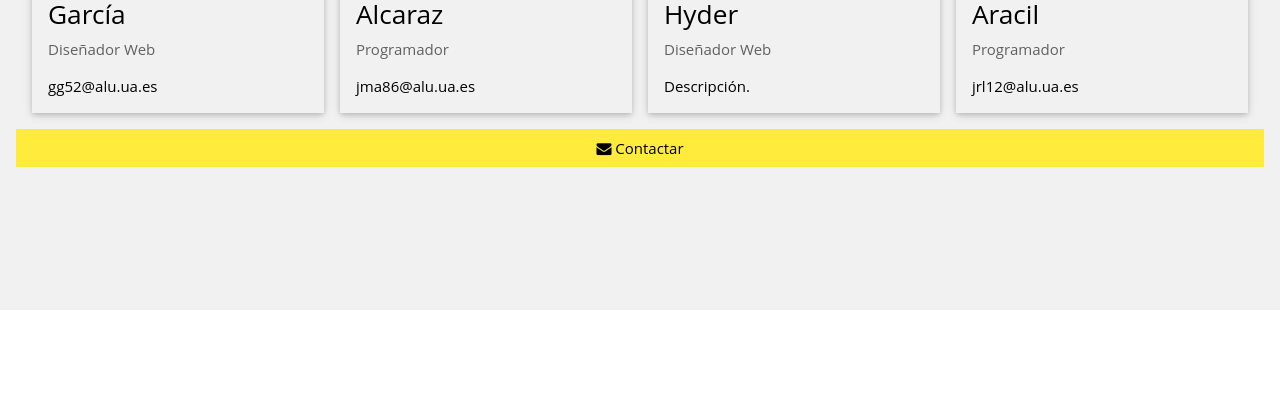
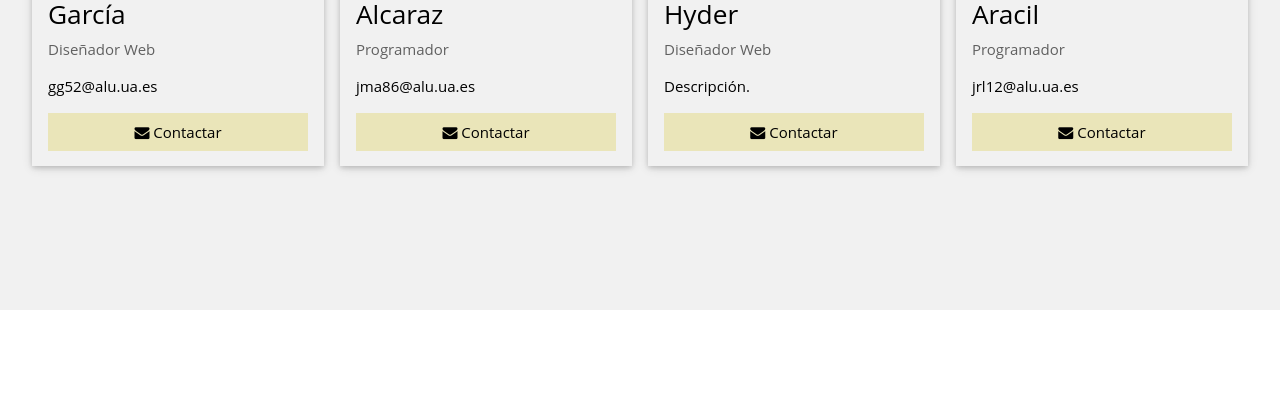
Before and after one commit to ajah1/MAGREvent, a Laravel app: page / in a window 1280 px wide. Shown: the part 2494-2914 px from the top of the page. Run offline with Laravel 8, Linux system fonts and the light colour scheme; data comes from the database, SQL or seed files in the repository; settings files or empty folders that the repository lacks are supplied; parts of the project's set-up code (start-up, migrations or seed data) failed here and were passed over; some libraries are stand-ins or nearby versions.

```diff
--- a/eventos/resources/views/contacto/index.blade.php
+++ b/eventos/resources/views/contacto/index.blade.php
@@ -10,7 +10,7 @@
 				<h3 style="color: #D68910;">Contáctanos!</h3>
 				<hr>
 				<address>
-				<strong>Correo para:</strong> <a href="mailto:#"> Personal Magrevent</a><br><br>
+				<strong>Correo para:</strong> <a href="mailto:#"> <?php echo $usuario ?></a><br><br>
 				<strong>Teléfono:</strong> 900600600
 				</address>
 	</div>
@@ -22,11 +22,11 @@
 				</div>
 				@if(Auth::User())
 				<div class="col-xs-6 col-md-6 form-group">
-					<input text="magrevent@gmail.com" class="form-control" id="email" name="email" placeholder="{{Auth::User()->email}}" type="email" required />
+				<input value="{{Auth::User()->email}}" class="form-control" id="email" name="email" placeholder="{{Auth::User()->email}}" required />
 				</div>
 				@else
 				<div class="col-xs-6 col-md-6 form-group">
-					<input text="magrevent@gmail.com" class="form-control" id="email" name="email" placeholder="Email" type="email" required />
+				<input value="Email" class="form-control" id="email" name="email" placeholder="Email" required />
 				</div>
 				@endif
 			</div>
--- a/eventos/resources/views/index.blade.php
+++ b/eventos/resources/views/index.blade.php
@@ -147,6 +147,8 @@
           <p class="w3-opacity">Diseñador Web</p>
           <p>gg52@alu.ua.es</p>
           <p>
+          <a href="{{ route('contactanosA') }}" class="w3-button w3-yellow w3-block"><i class="fa fa-envelope"></i> Contactar</a></p>
+          </p>
         </div>
       </div>
     </div>
@@ -157,6 +159,9 @@
           <h3>Javier Monllor Alcaraz</h3>
           <p class="w3-opacity">Programador</p>
           <p>jma86@alu.ua.es</p>
+          <p>
+          <a href="{{ route('contactanosJ') }}" class="w3-button w3-yellow w3-block"><i class="fa fa-envelope"></i> Contactar</a>
+          </p>
         </div>
       </div>
     </div>
@@ -167,6 +172,9 @@
           <h3>Alejandro Aliaga Hyder</h3>
           <p class="w3-opacity">Diseñador Web</p>
           <p>Descripción.</p>
+          <p>
+          <a href="{{ route('contactanosAl') }}" class="w3-button w3-yellow w3-block"><i class="fa fa-envelope"></i> Contactar</a>
+          </p>
         </div>
       </div>
     </div>
@@ -177,13 +185,13 @@
           <h3>Juan Ruiz de Larrea Aracil</h3>
           <p class="w3-opacity">Programador</p>
           <p>jrl12@alu.ua.es</p>
+          <p>
+          <a href="{{ route('contactanosJu') }}" class="w3-button w3-yellow w3-block"><i class="fa fa-envelope"></i> Contactar</a>
+          </p>
         </div>
       </div>
     </div>
   </div>
-  <p>
-  <a href="{{ route('contactanos') }}" class="w3-button w3-yellow w3-block"><i class="fa fa-envelope"></i> Contactar</a>
-  </p>
 </div>
 
 
--- a/eventos/routes/web.php
+++ b/eventos/routes/web.php
@@ -59,10 +59,26 @@ Route::post('nuevoEvento', [
 ]);
 
 // Contactos
-Route::get('contactos', [
-    "as" => "contactanos",
-    "uses" => "ContactosController@index"
+Route::get('contactosA', [
+    "as" => "contactanosA",
+    "uses" => "ContactosController@indexA"
 ]);
+
+Route::get('contactosJ', [
+    "as" => "contactanosJ",
+    "uses" => "ContactosController@indexJ"
+]);
+
+Route::get('contactosJu', [
+    "as" => "contactanosJu",
+    "uses" => "ContactosController@indexJu"
+]);
+
+Route::get('contactosAl', [
+    "as" => "contactanosAl",
+    "uses" => "ContactosController@indexAl"
+]);
+
 
 // Ver producto
 Route::get('/productos/{id}', [
```
Also changed, not shown: eventos/app/Http/Controllers/ContactosController.php (+27 -3 lines), 5 other files.
